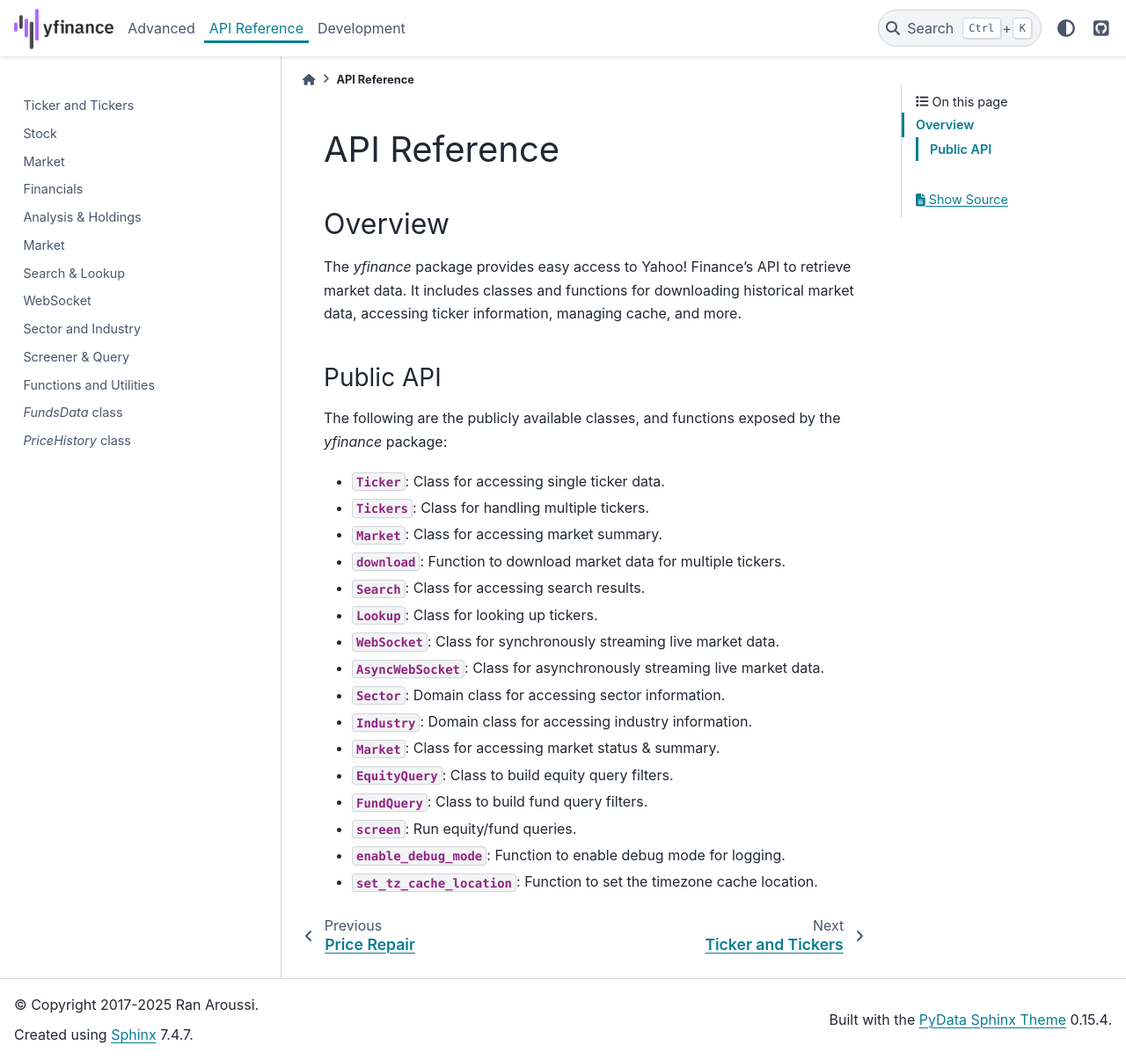
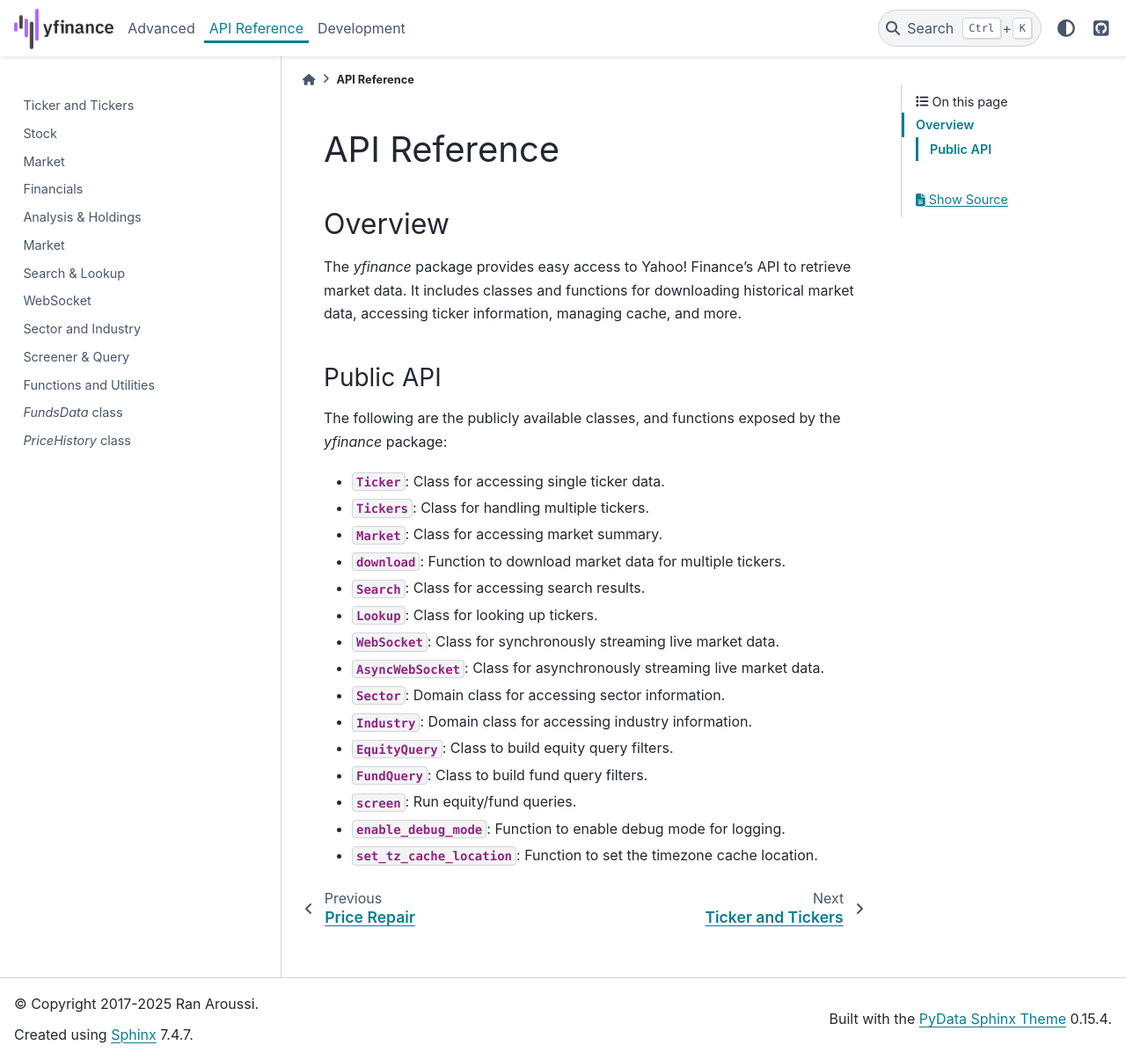
Before and after one commit to kall125017/Yfinance, a Sphinx documentation site: the page built from doc/source/reference/index.rst, in a window 1280 px wide and 1205 px high. Shown: the whole window at 88% size. Built offline with Sphinx 7.4.7 and the PyData theme 0.15.4, drawn with Linux system fonts in a browser that asks for light colours; pages that are not in the unit, such as notebooks, are missing from menus.

Commit message:
Update index.rst - duplicate market reference
The market reference in the documentation (https://ranaroussi.github.io/yfinance/reference/api/yfinance.Market.html#) is duplicated.

```diff
--- a/doc/source/reference/index.rst
+++ b/doc/source/reference/index.rst
@@ -23,7 +23,6 @@ The following are the publicly available classes, and functions exposed by the `
 - :class:`AsyncWebSocket <yfinance.AsyncWebSocket>`: Class for asynchronously streaming live market data.
 - :attr:`Sector <yfinance.Sector>`: Domain class for accessing sector information.
 - :attr:`Industry <yfinance.Industry>`: Domain class for accessing industry information.
-- :attr:`Market <yfinance.Market>`: Class for accessing market status & summary.
 - :attr:`EquityQuery <yfinance.EquityQuery>`: Class to build equity query filters.
 - :attr:`FundQuery <yfinance.FundQuery>`: Class to build fund query filters.
 - :attr:`screen <yfinance.screen>`: Run equity/fund queries.
```
